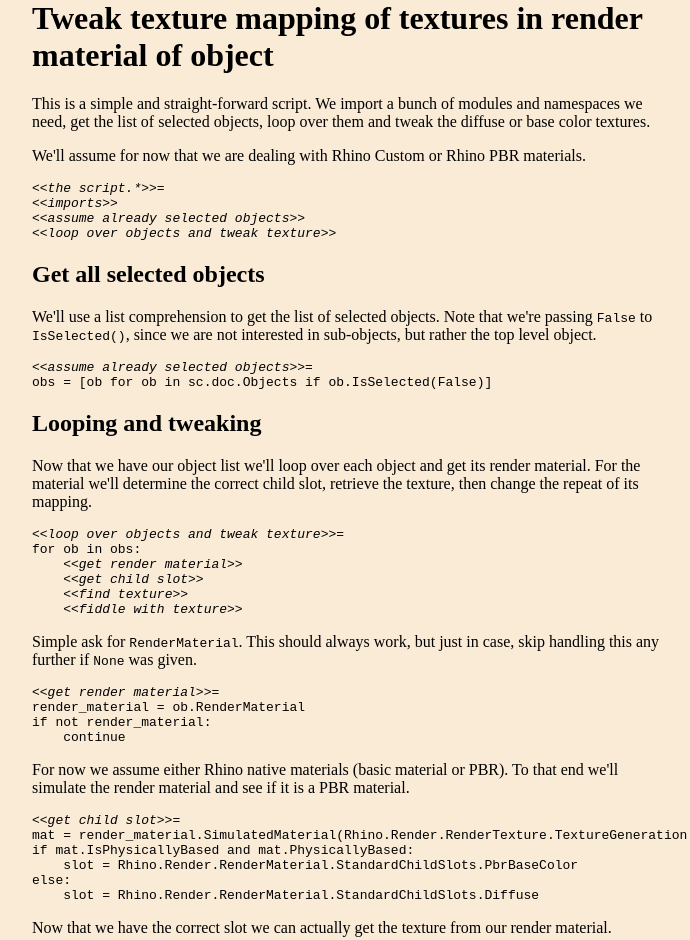
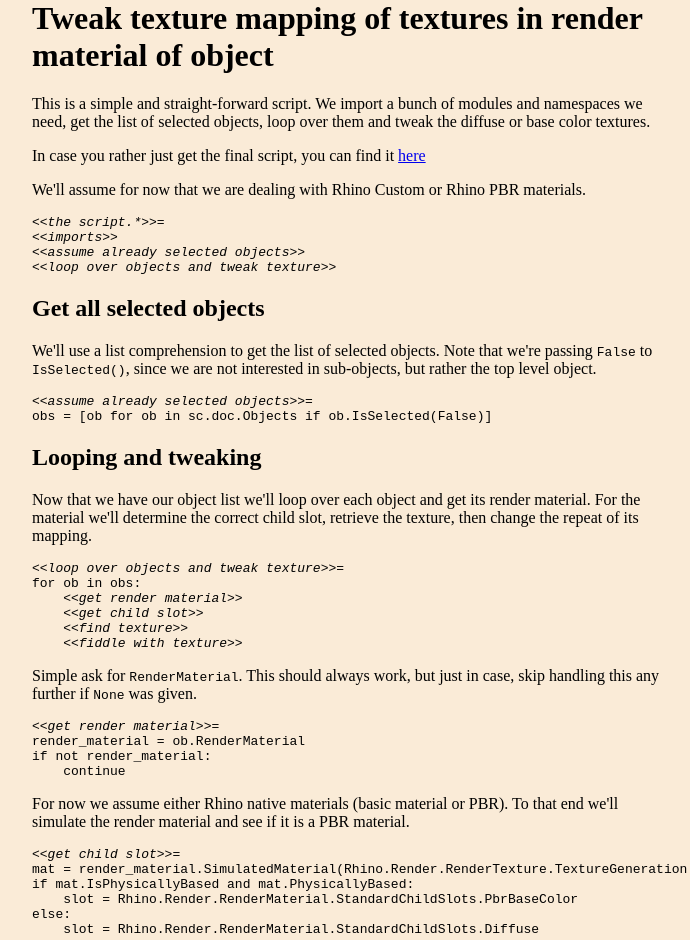
Before and after one commit to jesterKing/rhipy, a plain HTML site: page select_object_tweak_texture_mapping.html in a window 1280 px wide. Shown: the top 940 px of the page, without its empty margins (288-978 px from the left). Drawn offline with Linux system fonts and the light colour scheme.

Commit message:
Link to final script.

```diff
--- a/select_object_tweak_texture_mapping.html
+++ b/select_object_tweak_texture_mapping.html
@@ -7,6 +7,7 @@
 <p>This is a simple and straight-forward script. We import a bunch of modules and
 namespaces we need, get the list of selected objects, loop over them and tweak
 the diffuse or base color textures.</p>
+<p>In case you rather just get the final script, you can find it <a href="https://github.com/jesterKing/rhipy/blob/master/select_object_tweak_texture_mapping.py">here</a></p>
 <p>We'll assume for now that we are dealing with Rhino Custom or Rhino PBR
 materials.</p>
 <div class="codefragment"><div class="fragmentname"><span class="fragmentuse">&lt;&lt;the script.*&gt;&gt;</span>=</div><div class="code"><pre><code class="language-py"><span class="fragmentuse">&lt;&lt;imports&gt;&gt;</span>
```
Also changed, not shown: 1 other file.
